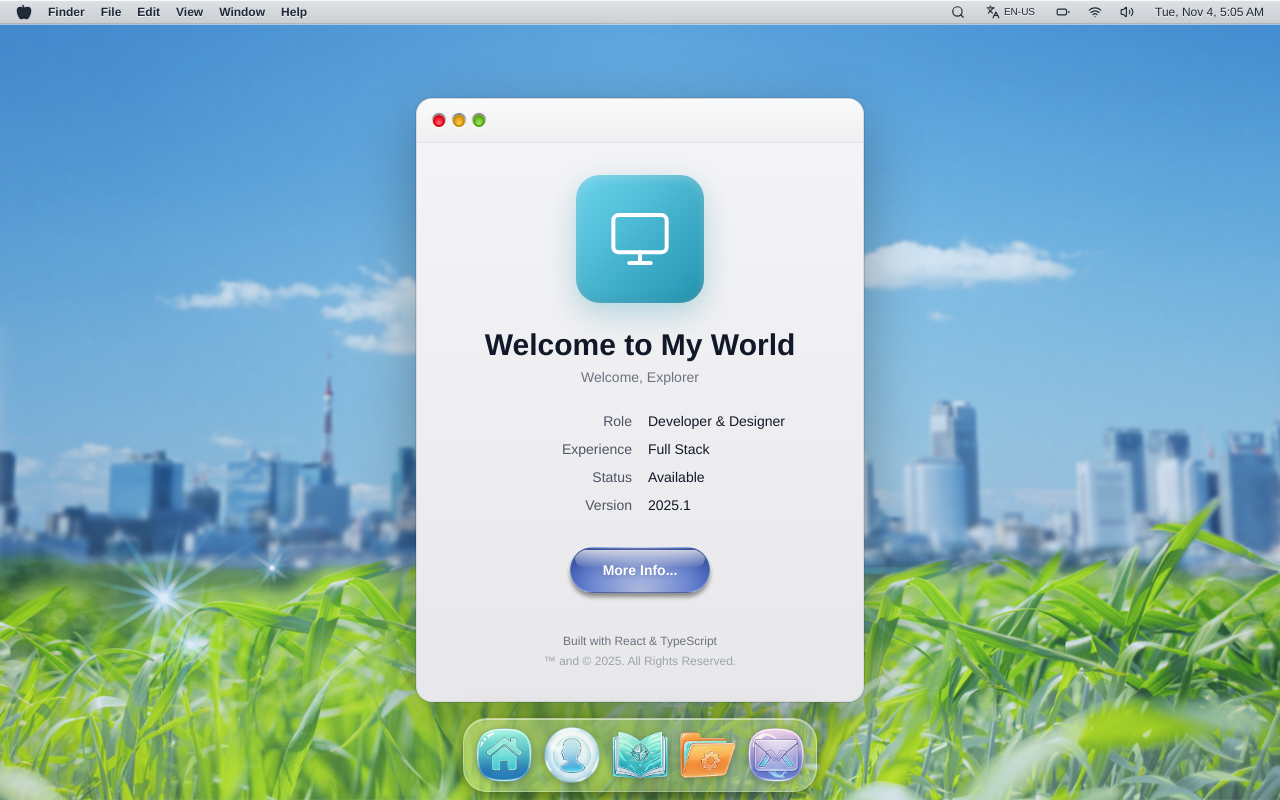
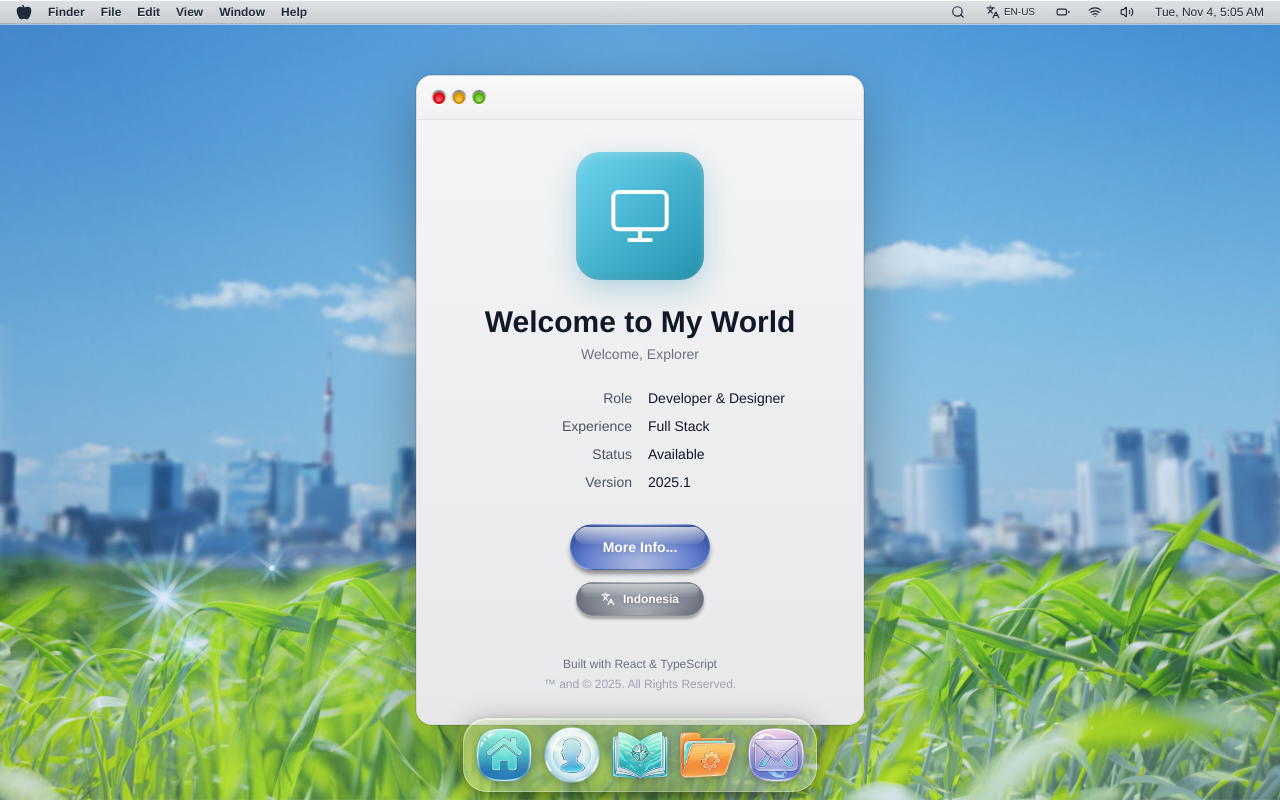
Before and after one commit to haidar038/My-Portfolio, a React (Vite) app: page / in a window 1280 px wide. Built offline with nearby package versions, Linux system fonts and the light colour scheme; a web font is replaced by a local one.

Commit message:
Changes to be committed: 	modified:   src/components/FinderWelcome.tsx

```diff
--- a/src/components/FinderWelcome.tsx
+++ b/src/components/FinderWelcome.tsx
@@ -1,4 +1,4 @@
-import { Monitor } from "lucide-react";
+import { Monitor, Languages } from "lucide-react";
 import { useTranslation } from "react-i18next";
 
 interface FinderWelcomeProps {
@@ -6,7 +6,12 @@ interface FinderWelcomeProps {
 }
 
 export const FinderWelcome = ({ onMoreInfoClick }: FinderWelcomeProps) => {
-    const { t } = useTranslation();
+    const { t, i18n } = useTranslation();
+
+    const toggleLanguage = () => {
+        const newLang = i18n.language === 'en' ? 'id' : 'en';
+        i18n.changeLanguage(newLang);
+    };
     return (
         <div className="fixed top-1/2 left-1/2 -translate-x-1/2 -translate-y-1/2 z-[8] w-[95%] sm:w-[90%] max-w-md pointer-events-none">
             <div
@@ -98,7 +103,7 @@ export const FinderWelcome = ({ onMoreInfoClick }: FinderWelcomeProps) => {
                     </div>
 
                     {/* Button (TSX-only, based on your style.sass) */}
-                    <div className="pt-1 sm:pt-2 pointer-events-auto">
+                    <div className="pt-1 sm:pt-2 pointer-events-auto space-y-2 sm:space-y-3">
                         <button
                             type="button"
                             aria-label="More information"
@@ -147,6 +152,58 @@ export const FinderWelcome = ({ onMoreInfoClick }: FinderWelcomeProps) => {
                             {/* label */}
                             <span className="relative z-10">{t('finderWelcome.moreInfo')}</span>
                         </button>
+
+                        {/* Language Switcher Button */}
+                        <button
+                            type="button"
+                            aria-label="Switch language"
+                            onClick={toggleLanguage}
+                            className="group relative overflow-hidden rounded-full px-4 sm:px-6 py-1.5 sm:py-2 text-[10px] sm:text-xs font-semibold text-white transition-all duration-200 ease-in-out focus:outline-none hover:scale-105 active:scale-95 flex items-center justify-center gap-1.5 sm:gap-2 mx-auto"
+                            style={{
+                                background: `radial-gradient(farthest-corner at 50% 100%, rgba(255,255,255,0.6), transparent), linear-gradient(to bottom, #6b7280, #4b5563)`,
+                                boxShadow: "0 3px 3px rgba(0,0,0,0.3)",
+                                border: "1px solid rgba(255,255,255,0.1)",
+                                textShadow: "0 1px 0.3em rgba(0,0,0,0.3)",
+                                cursor: "pointer",
+                                WebkitTapHighlightColor: "transparent",
+                            }}
+                        >
+                            {/* glossy highlight */}
+                            <span
+                                aria-hidden
+                                className="absolute left-[3%] top-[4%] w-[94%] h-[40%] rounded-full pointer-events-none transition-all duration-300 group-hover:opacity-100 group-hover:h-[45%]"
+                                style={{
+                                    background: "linear-gradient(to bottom, rgba(255,255,255,0.7), rgba(255,255,255,0.05))",
+                                    opacity: 0.8,
+                                    transform: "translateZ(0)",
+                                }}
+                            />
+
+                            {/* subtle inner shadow layer */}
+                            <span
+                                aria-hidden
+                                className="absolute inset-0 pointer-events-none transition-all duration-200 group-hover:opacity-80"
+                                style={{
+                                    boxShadow: "inset 0 1px 0 rgba(255,255,255,0.12), inset 0 -4px 12px rgba(0,0,0,0.12)",
+                                    borderRadius: "9999px",
+                                }}
+                            />
+
+                            {/* Hover glow effect */}
+                            <span
+                                aria-hidden
+                                className="absolute inset-0 rounded-full pointer-events-none opacity-0 group-hover:opacity-100 transition-opacity duration-300"
+                                style={{
+                                    boxShadow: "0 0 15px rgba(107, 114, 128, 0.5), 0 0 30px rgba(107, 114, 128, 0.2)",
+                                }}
+                            />
+
+                            {/* label */}
+                            <Languages className="w-3 h-3 sm:w-3.5 sm:h-3.5 relative z-10" />
+                            <span className="relative z-10">
+                                {i18n.language === 'en' ? 'English' : 'Indonesia'}
+                            </span>
+                        </button>
                     </div>
 
                     {/* Footer */}
```
